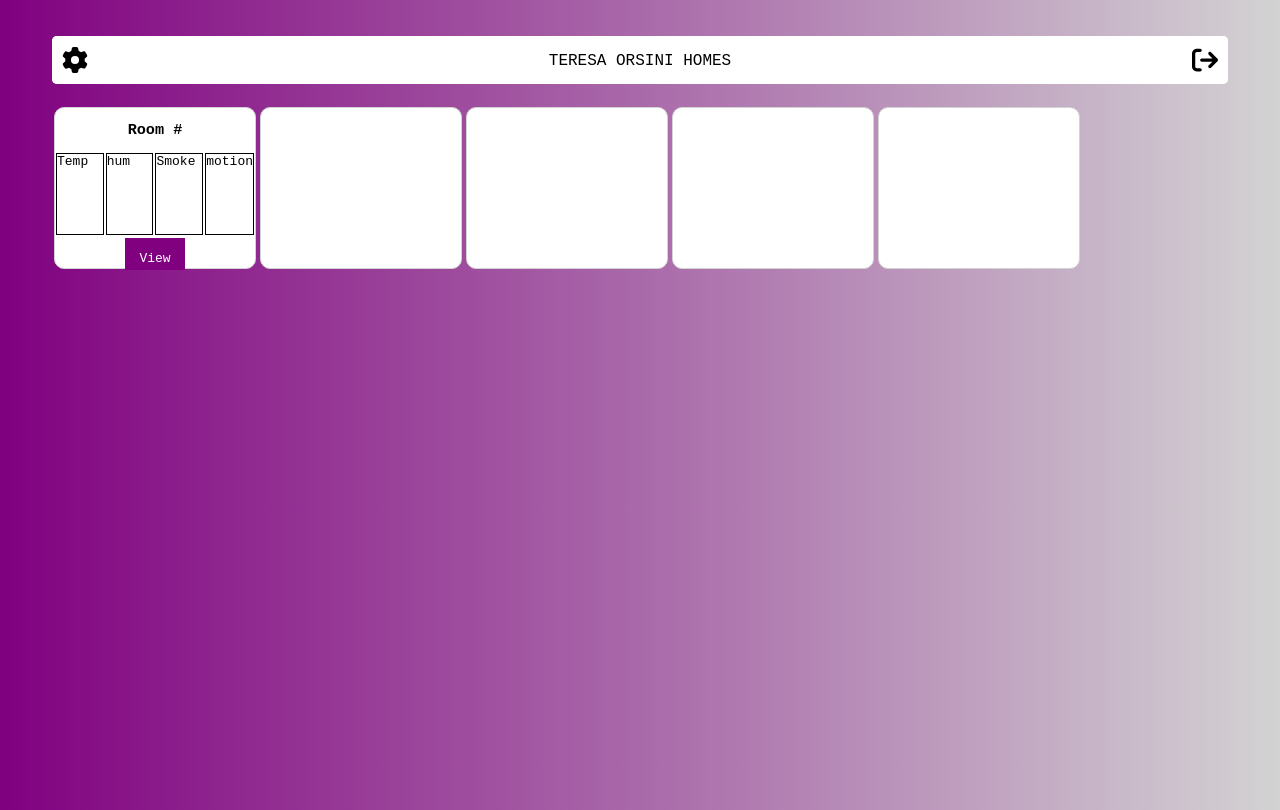
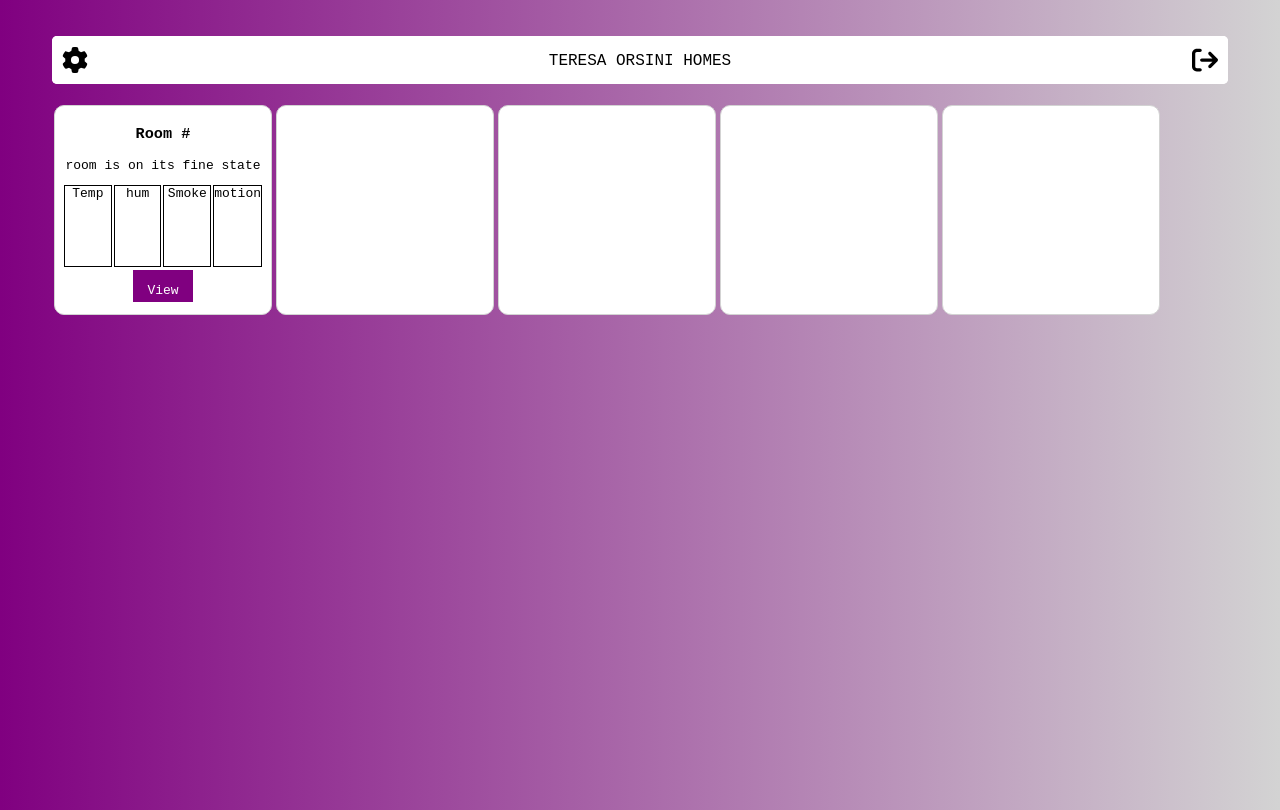
Before and after one commit to RandyJan/SmartRoomWeb, a React (Create React App) app: page / in a window 1280 px wide. Built offline with nearby package versions, Linux system fonts and the light colour scheme.

Commit message:
Sensor Card layout adjusted

```diff
--- a/src/components/Home.js
+++ b/src/components/Home.js
@@ -26,7 +26,11 @@ const Home = () => {
         </div>
         <div className='homeBody'>
             <div className='sensorCard'>
+                <div>
                 <h3>Room #</h3>
+                <p> room is on its fine state</p>
+                </div>
+
                 <div className='sensors'>
                 <div> Temp</div>
                 <div> hum</div>
--- a/src/components/Home.scss
+++ b/src/components/Home.scss
@@ -45,15 +45,19 @@
         margin: 0;
         .sensorCard{
             width: 25vh;
-            height: 20vh;
+            height: 25vh;
             border: solid 1px lightgray;
             background-color: white;
             border-radius: 10px;
-            margin: 2px;
+            margin: 0 2px 0;
             display: flex;
             flex-direction: column;
             justify-content: center;
+            padding: 0 1vh 1vh;
             align-items: center;
+            div{
+                text-align: center;
+            }
             .sensors{
                 // background-color: red;
                 display: flex;
@@ -67,7 +71,7 @@
                     border: solid 1px black;
                     height: 10vh;
                     width: 100%;
-                    margin:1px
+                    margin:1px;
                 }
             }
             .btn_view{
```
